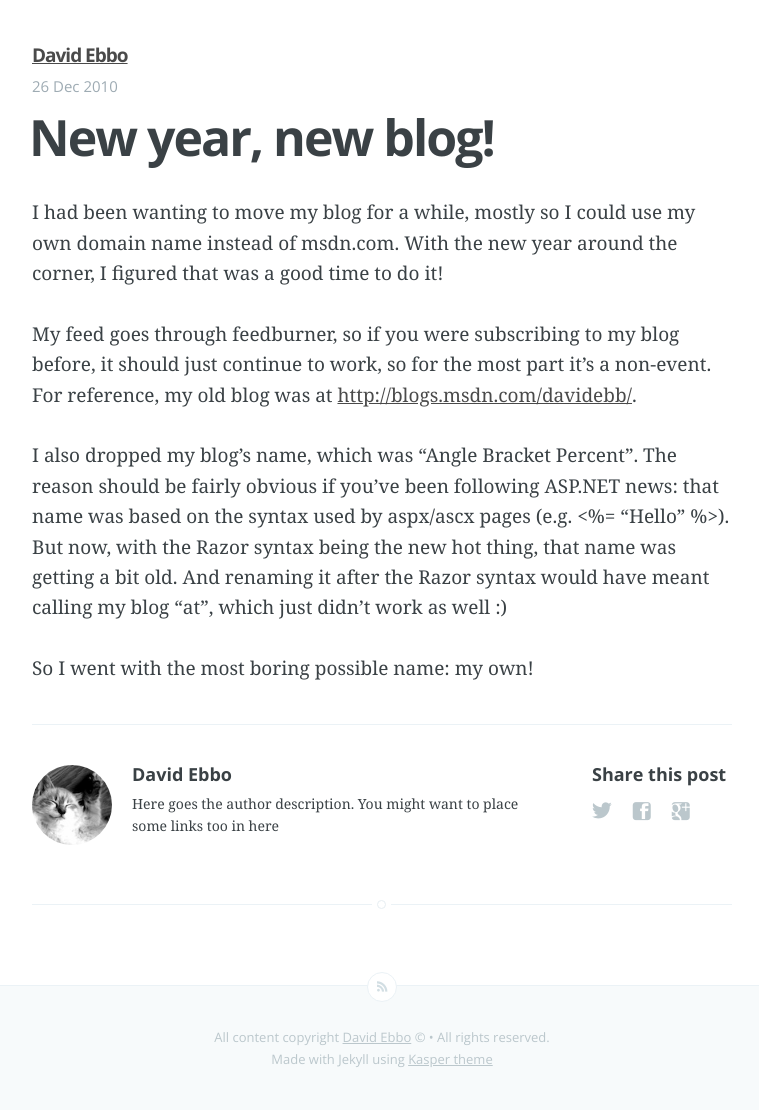
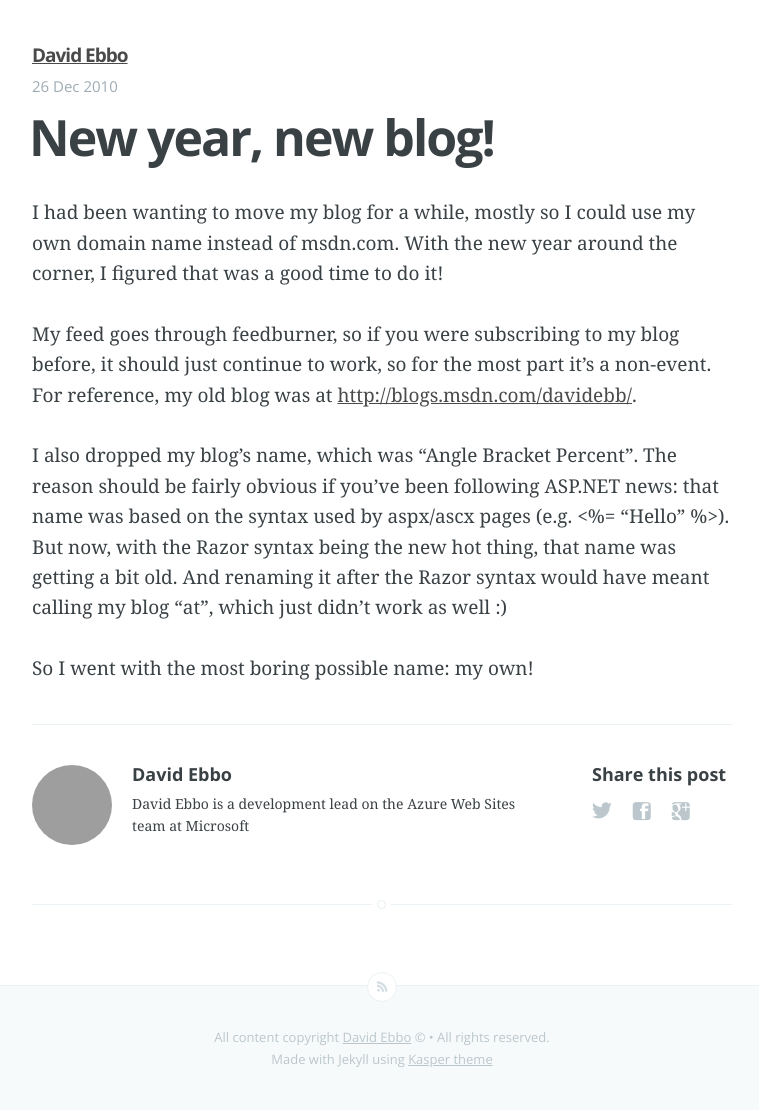
Before and after one commit to davidebbo/davidebbo.github.io, a Jekyll site: the page built from _posts/2010-12-26-new-year-new-blog.markdown, in a window 1280 px wide. Shown: the whole page, without its empty margins (258-1017 px from the left). Built offline with Jekyll 4.4.1, drawn with Linux system fonts in a browser that asks for light colours; Markdown is read by kramdown in place of the engine named in the settings; grey boxes are pictures that could not be loaded.

Commit message:
Author bio & gravatar

```diff
--- a/_layouts/post.html
+++ b/_layouts/post.html
@@ -48,13 +48,13 @@ archive: false
         	<!-- If we want to display author's name and bio -->
             {% if site.author %}
                 <section class="author">
-                	<header> <a href="{{ site.baseurl }}"> <img class="profile" src="/assets/images/profile.png" alt="Author's profile picture"></a></header>
+                    <header> <a href="{{ site.baseurl }}"> <img class="profile" src="{{ site.gravatar_url }}" alt="Author's profile picture"></a></header>
                 	<article>
                 		<!-- Author Name -->
                     	<h4> {{ site.author }} </h4>
                     	<!-- Author Bio -->
                     	<p>
-                    		Here goes the author description. You might want to place some links too in here
+                            David Ebbo is a development lead on the Azure Web Sites team at Microsoft
                     	</p>
                     </article>
                 </section>
```
